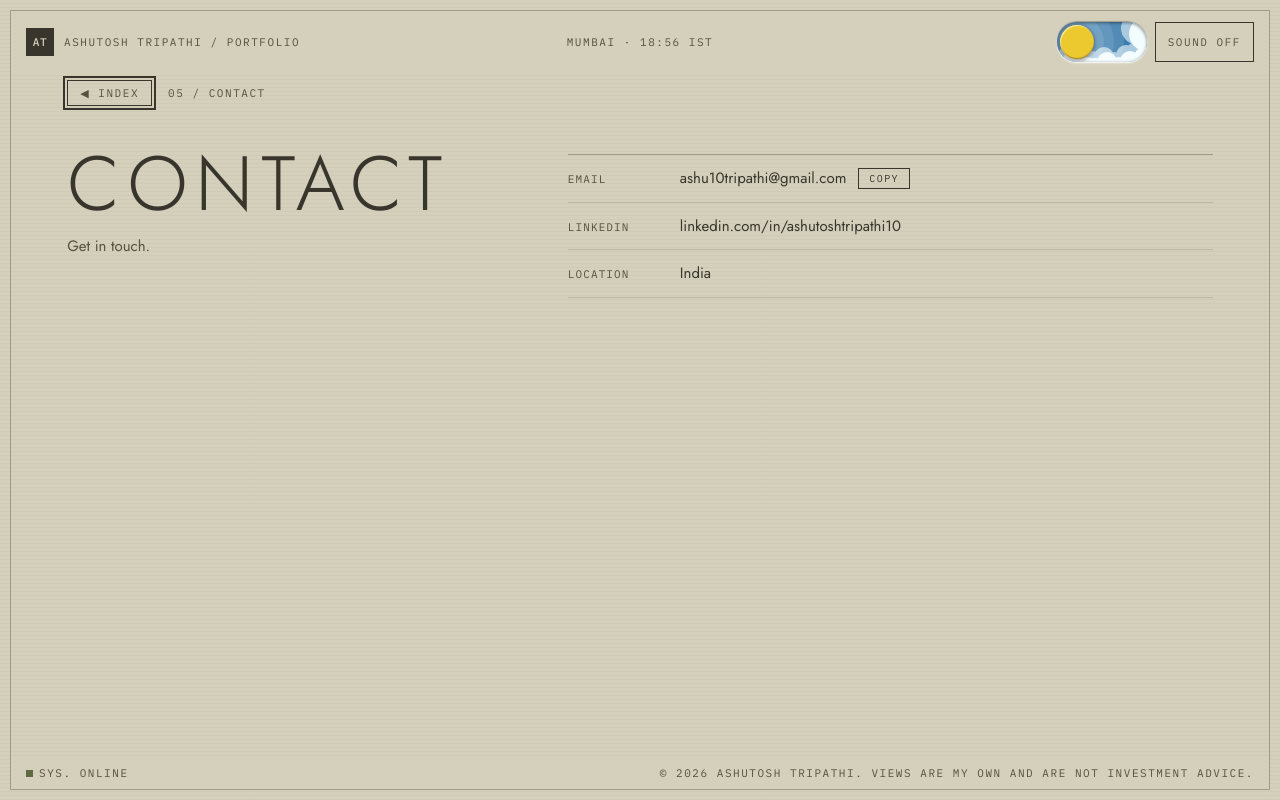
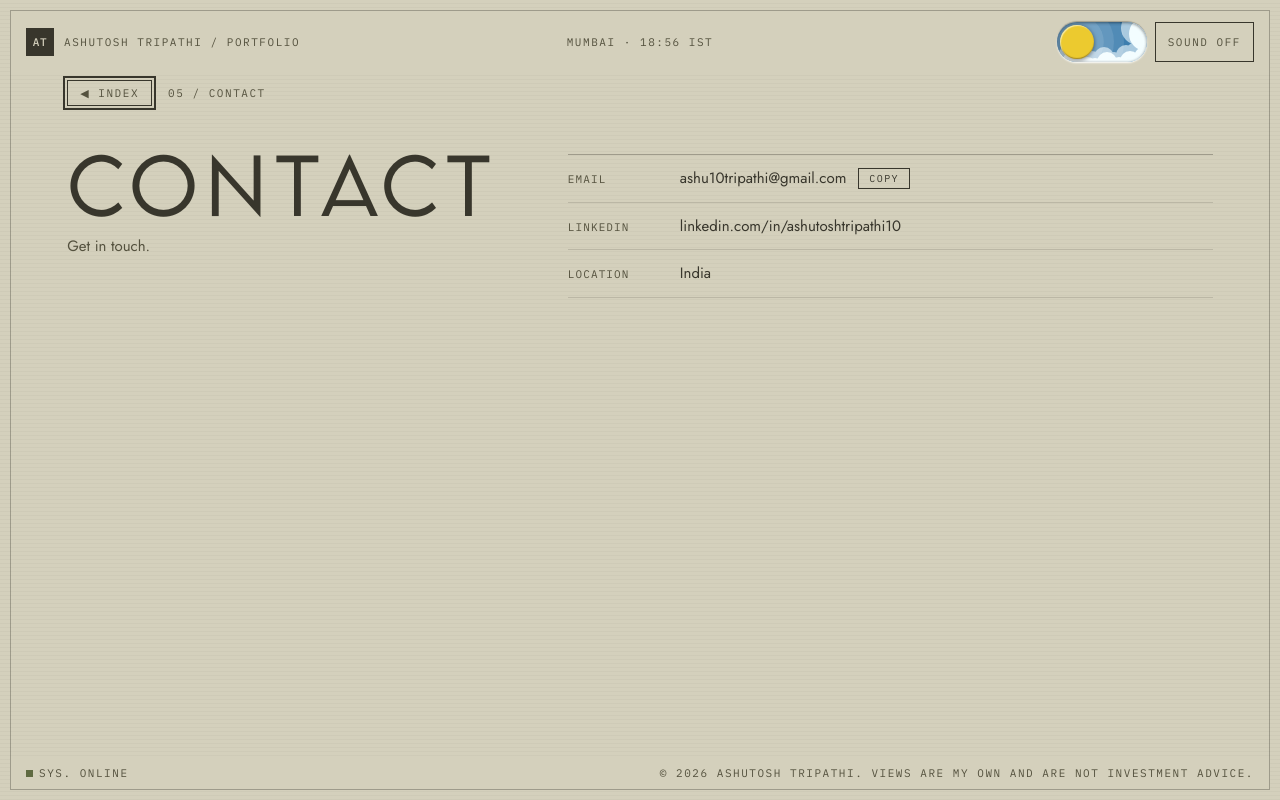
Before and after one commit to zshqv/Ashutosh-Portfolio, a React (Vite) app: page /contact in a window 1280 px wide. Built offline with nearby package versions, Linux system fonts and the light colour scheme.

Commit message:
Apply Lemon Milk font to section titles
Co-Authored-By: Claude Opus 4.6 <noreply@anthropic.com>

```diff
--- a/src/components/SectionLayout.css
+++ b/src/components/SectionLayout.css
@@ -36,7 +36,7 @@
 }
 
 .section__title {
-  font-family: var(--font-display);
+  font-family: var(--font-heading);
   font-weight: 300;
   text-transform: uppercase;
   letter-spacing: 0.1em;
```
